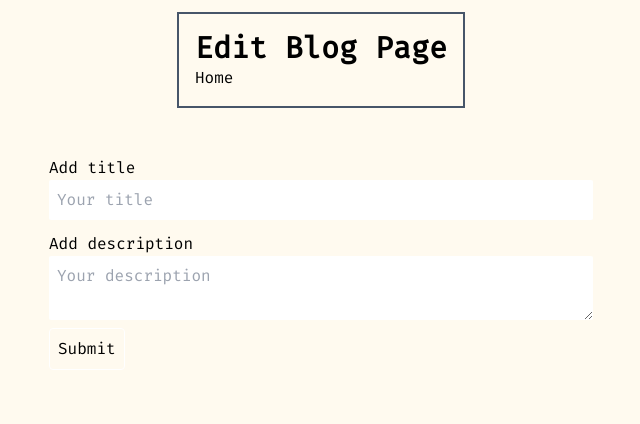
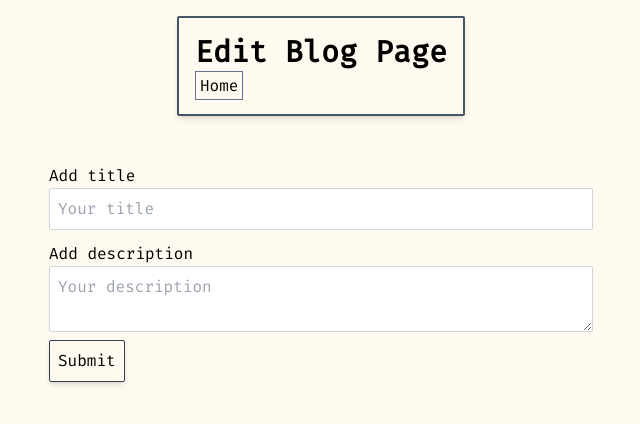
Before and after one commit to alfaruqii/myblog, a Next.js app: page /blog/edit/1 in a window 1280 px wide. Shown: the top 424 px of the page, without its empty margins (319-959 px from the left). Built offline with nearby package versions, Linux system fonts and the light colour scheme.

Commit message:
add few style

```diff
--- a/app/blog/edit/[id]/page.tsx
+++ b/app/blog/edit/[id]/page.tsx
@@ -43,18 +43,18 @@ async function page({params:specificId}:Id) {
   }
   return (
     <div>
-      <div className='border-2 border-slate-600 p-4 mt-3 w-fit mx-auto'>
-        <h1 className='font-bold text-3xl'>
+      <div className='border-2 border-slate-600 p-4 w-fit mx-auto mt-4 rounded-sm shadow-md'>
+        <h1 className='font-bold text-3xl mb-1'>
           Edit Blog Page
         </h1>
         <BackHome/>
       </div>
       <form className="flex flex-col w-1/2 p-12 mx-auto" onSubmit={handleSubmit}>
         <label htmlFor="new-title-post">Add title</label>
-        <input id="new-title-post" type="text" placeholder="Your title" className="text-black p-2 rounded-sm" ref={title}/>
+        <input id="new-title-post" type="text" placeholder="Your title" className="text-black p-2 rounded-sm border border-gray-300" ref={title}/>
         <label htmlFor="new-description-post" className="mt-3">Add description</label>
-        <textarea id="new-description-post" placeholder="Your description" className="text-black p-2 rounded-sm" ref={description}/>
-        <button onClick={notify} className="w-fit p-2 border border-white rounded mt-2" type="submit">Submit</button>
+        <textarea id="new-description-post" placeholder="Your description" className="text-black p-2 rounded-sm border border-gray-300" ref={description}/>
+        <button onClick={notify} className="w-fit mt-2 p-2 border border-slate-700 rounded-sm shadow-md " type="submit">Submit</button>
       </form>
     </div>
   )
--- a/app/blog/new/page.tsx
+++ b/app/blog/new/page.tsx
@@ -37,18 +37,18 @@ function page() {
   return (
     <div>
       <Toaster/>
-      <div className="border-2 border-white p-4 w-fit mx-auto mt-4 rounded-sm">
-        <h1 className="font-bold text-3xl">
+      <div className="border-2 border-slate-600 p-4 w-fit mx-auto mt-4 rounded-sm shadow-md">
+        <h1 className="font-bold text-3xl mb-1">
           Adding new post 📤
         </h1>
         <BackHome/>
       </div>
       <form className="flex flex-col w-1/2 p-12 mx-auto" onSubmit={handleSubmit}>
         <label htmlFor="new-title-post">Add title</label>
-        <input id="new-title-post" type="text" placeholder="Your title" className="text-black p-2 rounded-sm" ref={title}/>
+        <input id="new-title-post" type="text" placeholder="Your title" className="text-black p-2 rounded-sm border border-gray-300" ref={title}/>
         <label htmlFor="new-description-post" className="mt-3">Add description</label>
-        <textarea id="new-description-post" placeholder="Your description" className="text-black p-2 rounded-sm" ref={description}/>
-        <button onClick={notify} className="w-fit p-2 border border-white rounded mt-2" type="submit">Submit</button>
+        <textarea id="new-description-post" placeholder="Your description" className="text-black p-2 rounded-sm border border-gray-300" ref={description}/>
+        <button onClick={notify} className="w-fit mt-2 p-2 border border-slate-700 rounded-sm shadow-md " type="submit">Submit</button>
       </form>
     </div>
   )
--- a/app/components/BackHome.tsx
+++ b/app/components/BackHome.tsx
@@ -3,7 +3,7 @@ import React from 'react'
 
 function BackHome() {
   return (
-    <Link href="/">Home</Link>
+    <Link className='w-fit p-1 border border-slate-500' href="/">Home</Link>
   )
 }
 
--- a/app/page.tsx
+++ b/app/page.tsx
@@ -20,13 +20,13 @@ const fetchBlogs = async () => {
 export default async function Home() {
   const posts = await fetchBlogs()
   return (
-    <main className="transition-all ">
-      <div className="border-2 border-slate-600 p-4 w-fit mx-auto mt-4 rounded-sm">
+    <main className="transition-all">
+      <div className="border-2 border-slate-600 p-4 w-fit mx-auto mt-4 rounded-sm shadow-md">
         <p className="font-bold text-2xl">
           Welcome to my blog 📝
         </p>
       </div>
-      <div className="border border-slate-600 p-2 w-fit mx-auto mt-3 rounded-sm">
+      <div className="border border-slate-600 p-2 w-fit mx-auto mt-3 rounded-sm shadow-md">
         <button>
           <Link href="/blog/new">
             Add new blog post
@@ -35,7 +35,7 @@ export default async function Home() {
       </div>
       <div>
         {posts?.map((post:Post) => {
-          return <div className="w-fit mx-auto p-5 first:mt-6 mt-3 border border-slate-600 shadow-md hover:rounded-lg focus:rounded-lg duration-300" key={post.id}>
+          return <div className="w-fit mx-auto p-5 first:mt-6 mt-3 border border-slate-600 shadow-md hover:border-2 focus:rounded-lg duration-100" key={post.id}>
             <h1 className="text-xl font-medium">
               {post.title}
             </h1>
```
